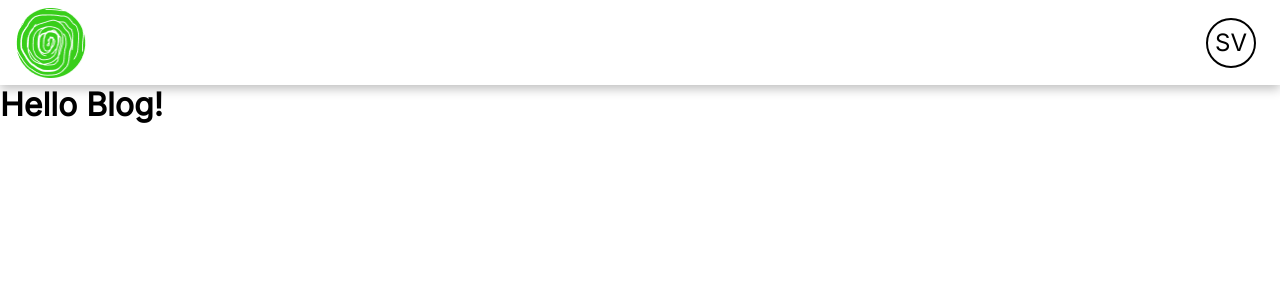
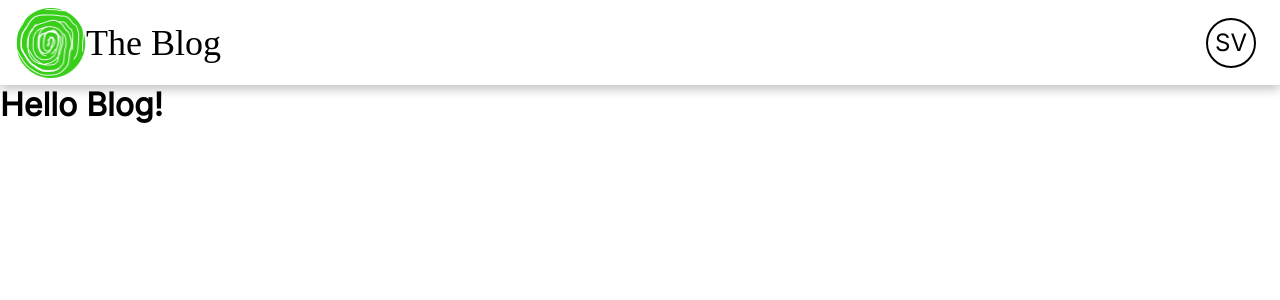
Before and after one commit to nils-nyberg/blog-express, a React (Vite) app in the folder frontend/: page / in a window 1280 px wide. Shown: the top 300 px of the page. Built offline with nearby package versions, Linux system fonts and the light colour scheme; a web font is replaced by a local one.

Commit message:
Add WindowDimensions component + render page title based on screen width

```diff
--- a/frontend/src/Layout.tsx
+++ b/frontend/src/Layout.tsx
@@ -1,10 +1,12 @@
 import { Outlet, useLocation } from "react-router-dom";
 import { useTranslation } from "react-i18next";
 import logo from "./assets/logo.png";
+import useWindowDimensions from "./components/WindowDimensions";
 
 function Layout() {
   const { t, i18n } = useTranslation();
   const { pathname } = useLocation();
+  const { width } = useWindowDimensions();
 
   const isPageAuth = pathname === "/auth";
 
@@ -17,7 +19,9 @@ function Layout() {
       <header>
         <div className="header">
           <img className="header__logo" src={logo} alt="Logo" />
-          {isPageAuth && <h1 className="header__title">The Blog</h1>}
+          {(width <= 1400 || isPageAuth) && (
+            <h1 className="header__title">The Blog</h1>
+          )}
           <button
             className="header__language-button"
             onClick={handleLanguageChange}
--- /dev/null
+++ b/frontend/src/components/WindowDimensions.tsx
@@ -0,0 +1,26 @@
+import { useState, useEffect } from "react";
+
+const getWindowDimensions = () => {
+  const { innerWidth: width, innerHeight: height } = window;
+  return {
+    width,
+    height,
+  };
+};
+
+export default function useWindowDimensions() {
+  const [windowDimensions, setWindowDimensions] = useState(
+    getWindowDimensions(),
+  );
+
+  useEffect(() => {
+    const handleResize = () => {
+      setWindowDimensions(getWindowDimensions());
+    };
+
+    window.addEventListener("resize", handleResize);
+    return () => window.removeEventListener("resize", handleResize);
+  }, []);
+
+  return windowDimensions;
+}
```
